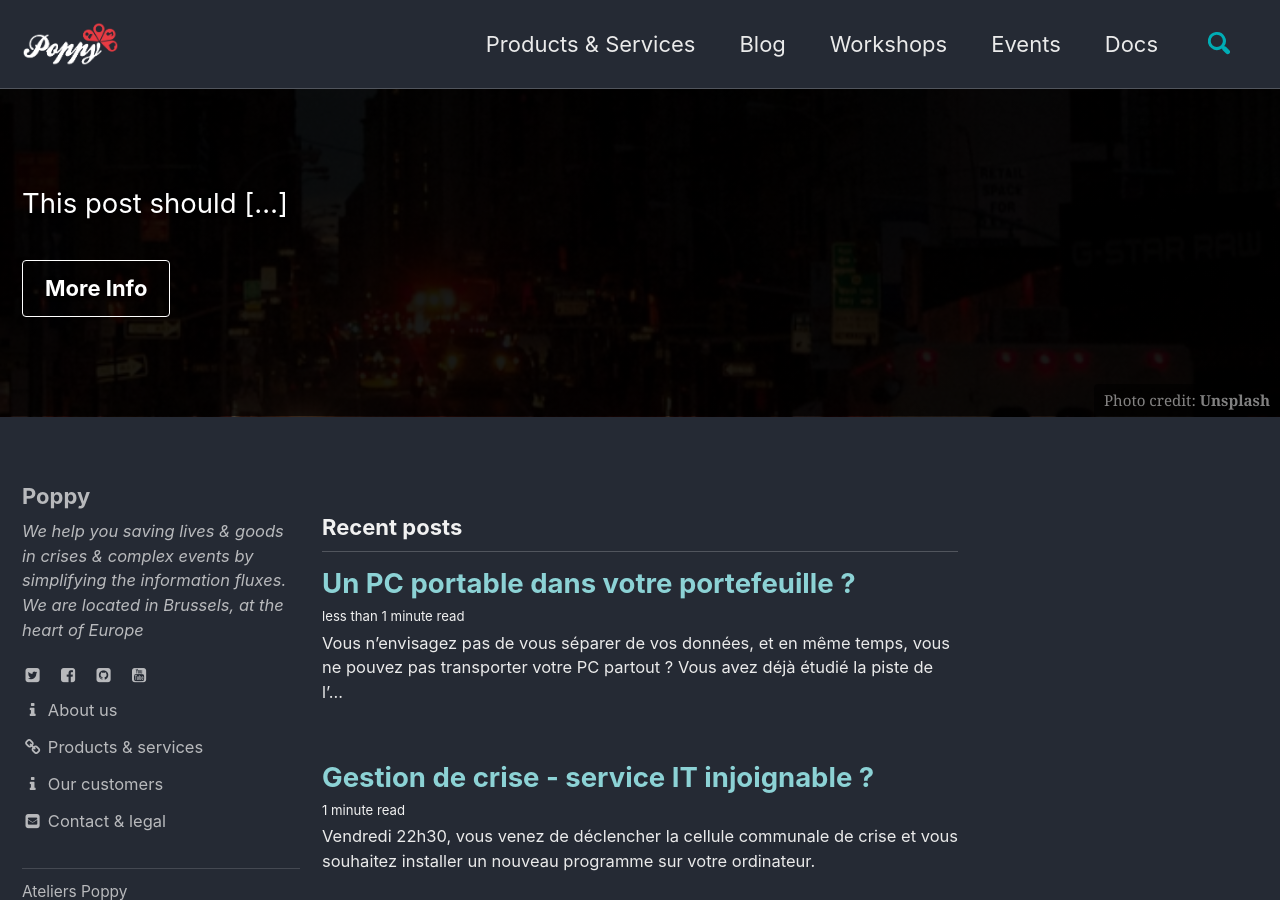
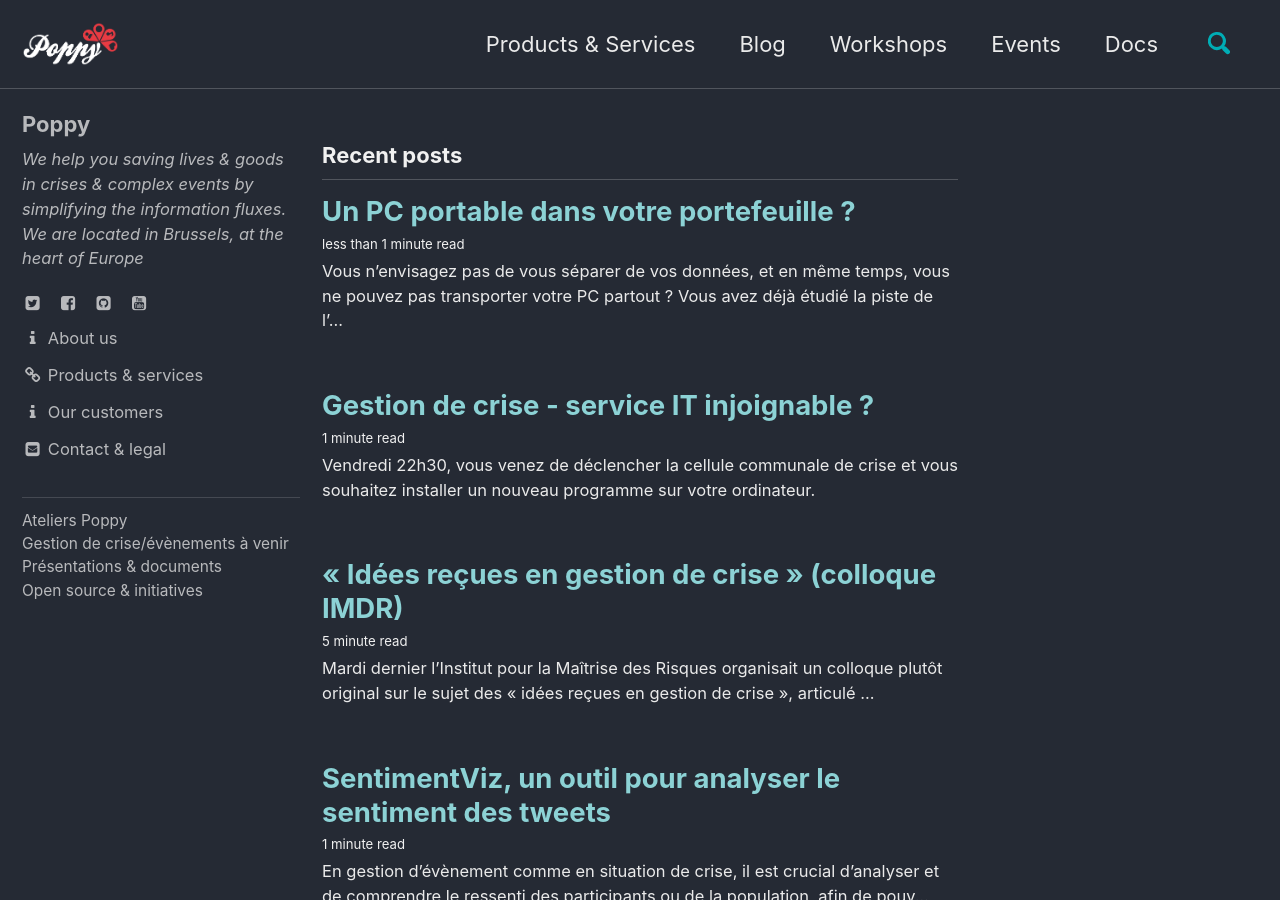
Before and after one commit to ccloquet/ccloquet.github.io, a Jekyll site: the page built from index.html, in a window 1280 px wide and 900 px high. Built offline with Jekyll 4.4.1, drawn with Linux system fonts in a browser that asks for light colours; cached includes are drawn as plain includes; the list of posts is cut into pages by our own code.

Commit message:
Update _config.yml

```diff
--- a/_config.yml
+++ b/_config.yml
@@ -299,14 +299,6 @@ defaults:
       path: ""
       type: pages
     values:
-      excerpt: "This post should [...]"
-      header:
-        overlay_image: /images/event.jpg
-        overlay_filter: 0.9 # same as adding an opacity of 0.5 to a black background
-        caption: "Photo credit: [**Unsplash**](https://unsplash.com)"
-        actions:
-          - label: "More Info"
-            url: "https://unsplash.com"
       layout: single
       author_profile: true
       share: true
```
